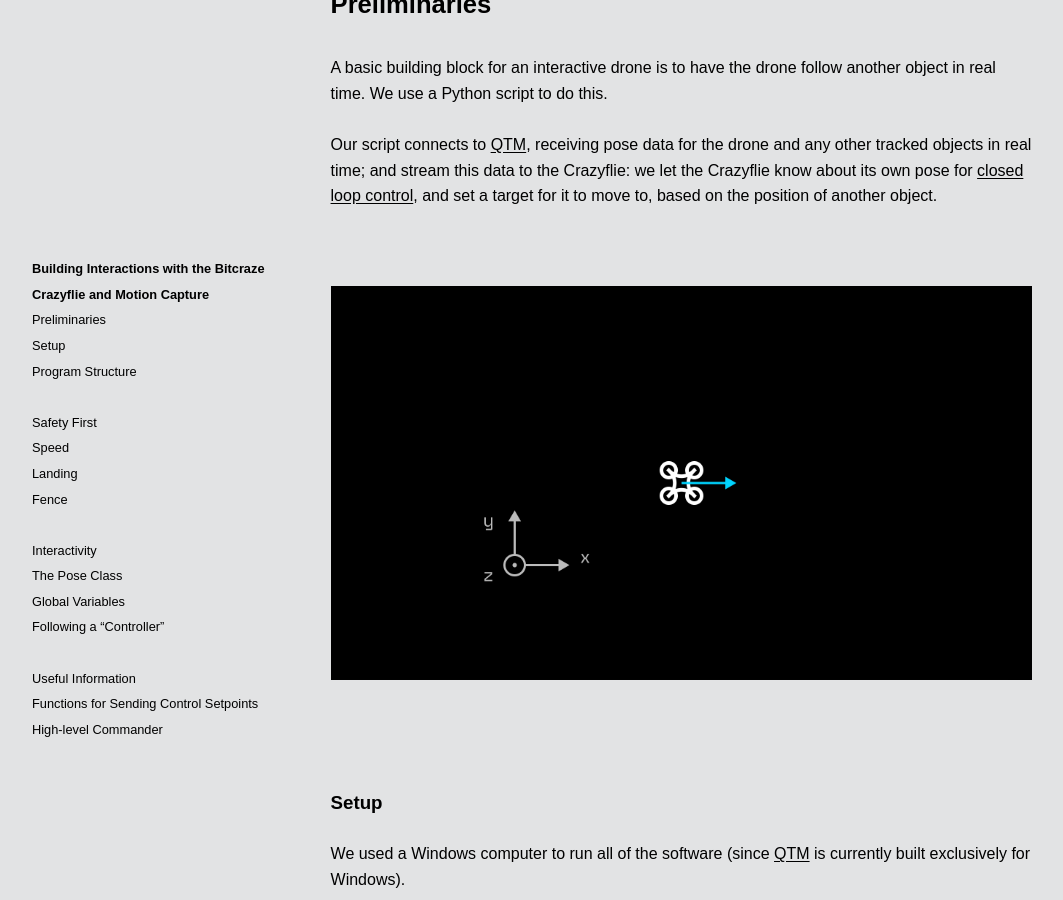
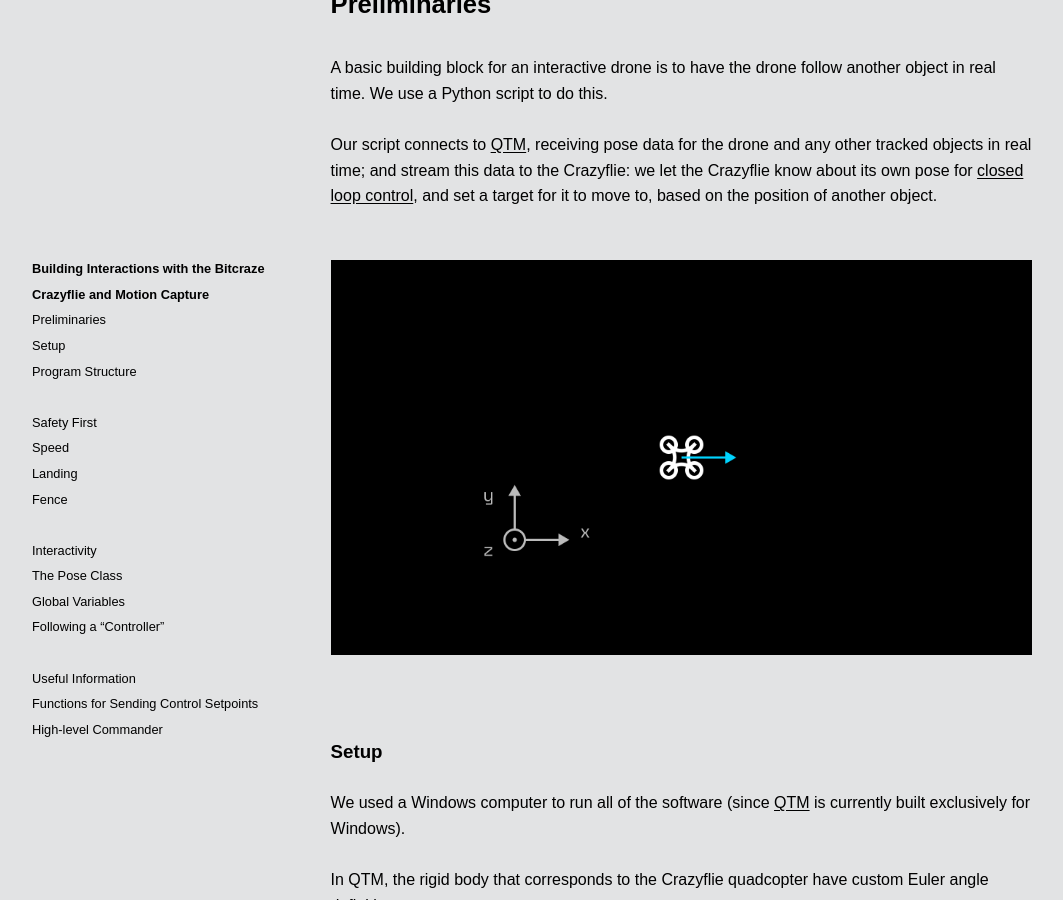
Before and after one commit to l77l77/mbaytas.github.io, a Jekyll site: the page built from crazyflie.md, in a window 1280 px wide and 900 px high, scrolled down 1261 px. Shown: the whole window, without its empty margins (108-1171 px from the left). Built offline with Jekyll 4.4.1, drawn with Linux system fonts in a browser that asks for light colours; some web fonts are replaced; our own code applies the rules of GitHub Pages for plain Markdown files; comment, search, counter and statistics services are not loaded.

Commit message:
Update default.html

```diff
--- a/_layouts/default.html
+++ b/_layouts/default.html
@@ -126,7 +126,7 @@
 
       img {
         width: 100%;
-        margin: 3.2rem 0;
+        margin: 1.6rem 0;
       }
 
       nav #markdown-toc {
```
